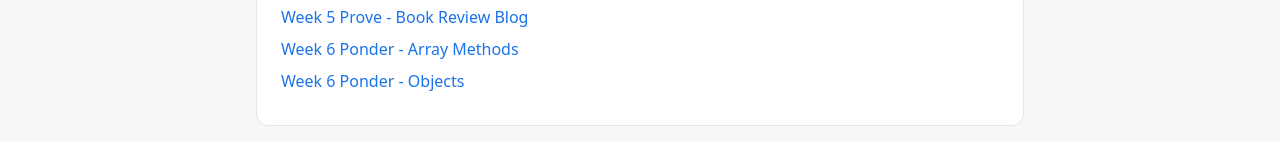
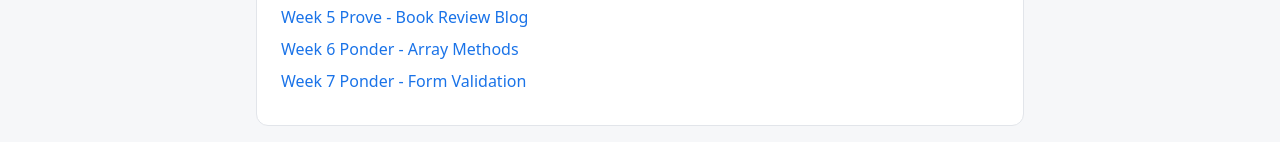
Before and after one commit to corbinpro/wdd131, a plain HTML site: page index.html in a window 1280 px wide. Shown: the part 481-623 px from the top of the page. Drawn offline with nearby package versions, Linux system fonts and the light colour scheme.

Commit message:
added week07 to index1

```diff
--- a/index.html
+++ b/index.html
@@ -34,7 +34,7 @@
 				<li><a href="ponder/movies.html">Week 4 Prove - Movie Reviews</a></li>
 				<li><a href="blog/index.html">Week 5 Prove - Book Review Blog</a></li>
 				<li><a href="ponder/arrays.html">Week 6 Ponder - Array Methods</a></li>
-				<li><a href="ponder/objects.html">Week 6 Ponder - Objects</a></li>
+				<li><a href="ponder/form.html">Week 7 Ponder - Form Validation</a></li>
 			</ul>
 		</article>
 	</main>
```
